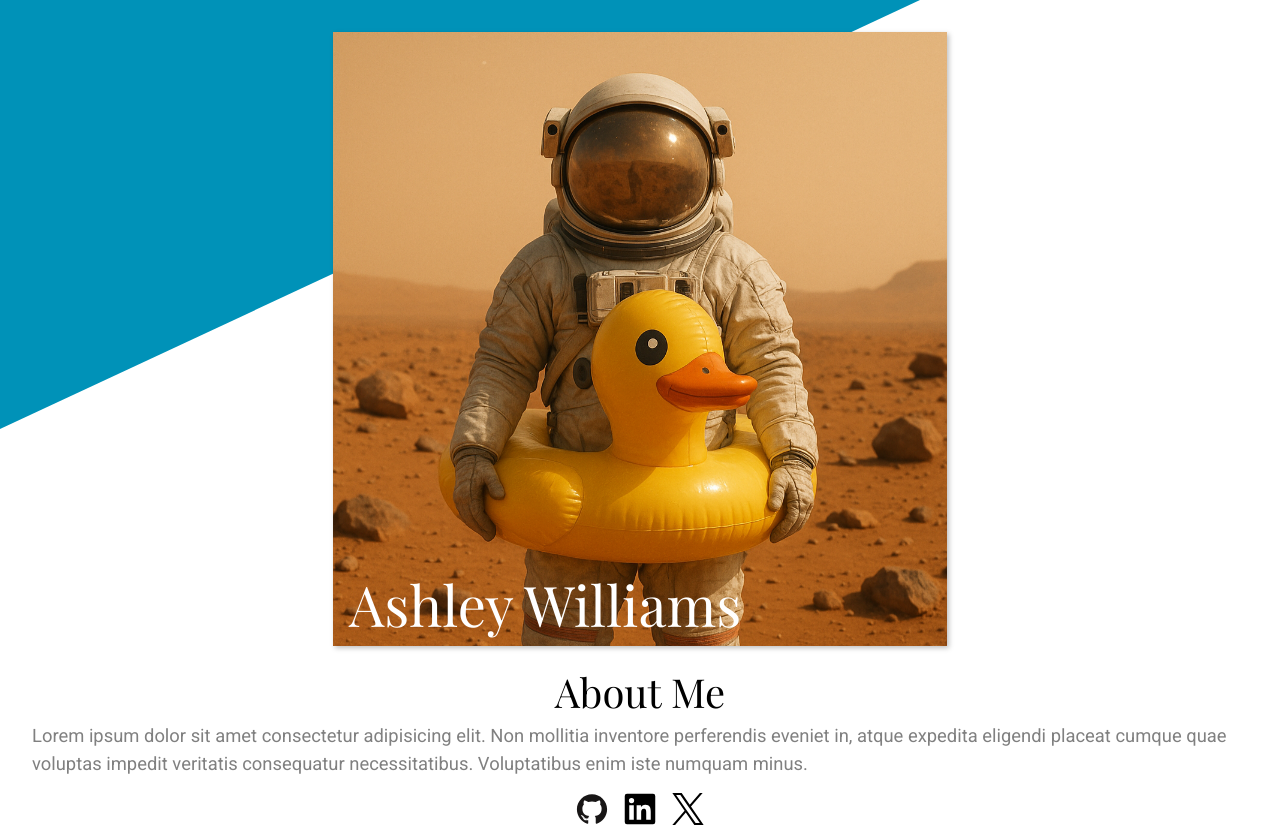
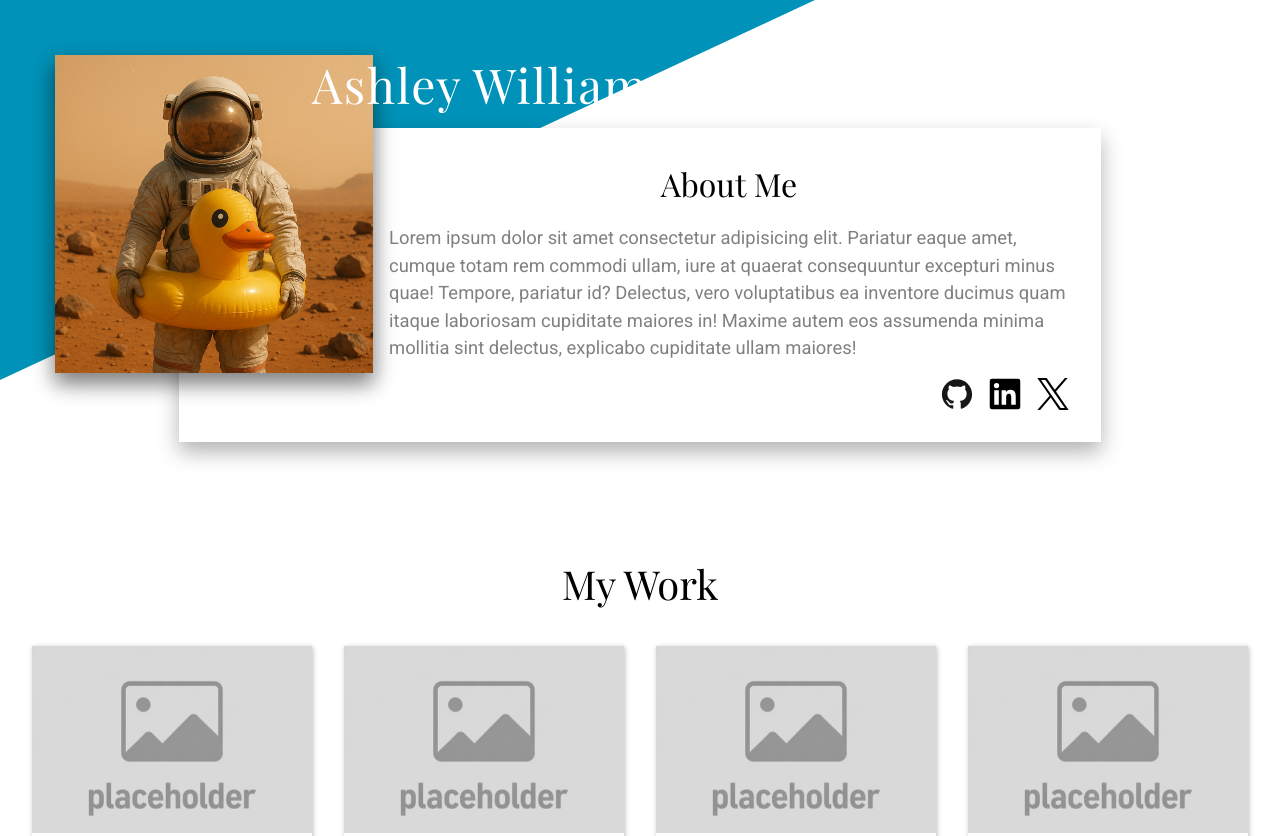
Before and after one commit to AlfiZain/homepage-top, a plain HTML site: page index.html in a window 1280 px wide. Shown: the top 836 px of the page. Drawn offline with Linux system fonts and the light colour scheme.

Commit message:
feat: complete ui for tablet screen

```diff
--- a/index.html
+++ b/index.html
@@ -10,22 +10,25 @@
     <header>
       <div class="bg"></div>
       <div class="content">
-        <section id="profile" class="profile">
-          <picture class="profile-picture">
+        <section id="about" class="about">
+          <div class="about-image">
+            <picture>
               <source
-              media="(min-width: 500px)"
+                media="(min-width: 576px)"
                 srcset="./src/images/avatar_1x1.png" />
               <img src="./src/images/avatar_2x3.png" alt="ashley williams" />
             </picture>
             <h1 class="profile-name">Ashley Williams</h1>
-        </section>
-        <section id="about" class="about">
+          </div>
+          <div class="about-content">
             <h2>About Me</h2>
             <p>
-            Lorem ipsum dolor sit amet consectetur adipisicing elit. Non
-            mollitia inventore perferendis eveniet in, atque expedita eligendi
-            placeat cumque quae voluptas impedit veritatis consequatur
-            necessitatibus. Voluptatibus enim iste numquam minus.
+              Lorem ipsum dolor sit amet consectetur adipisicing elit. Pariatur
+              eaque amet, cumque totam rem commodi ullam, iure at quaerat
+              consequuntur excepturi minus quae! Tempore, pariatur id? Delectus,
+              vero voluptatibus ea inventore ducimus quam itaque laboriosam
+              cupiditate maiores in! Maxime autem eos assumenda minima mollitia
+              sint delectus, explicabo cupiditate ullam maiores!
             </p>
             <div class="social-links">
               <svg viewBox="0 0 128 128" class="icon">
@@ -48,6 +51,7 @@
                   fill="#000"
                   style="stroke-width: 0.104373"></path>
               </svg>
+            </div>
           </div>
         </section>
       </div>
@@ -299,8 +303,29 @@
           <p>Random Town, California 12345</p>
         </div>
         <div>
-          <p>555-555-5555</p>
-          <p>ashleywilliams.is.not.real@gmail.com</p>
+          <p class="contact-item">
+            <svg
+              class="icon"
+              xmlns="http://www.w3.org/2000/svg"
+              viewBox="0 0 24 24">
+              <path
+                d="M6.62,10.79C8.06,13.62 10.38,15.94 13.21,17.38L15.41,15.18C15.69,14.9 16.08,14.82 16.43,14.93C17.55,15.3 18.75,15.5 20,15.5A1,1 0 0,1 21,16.5V20A1,1 0 0,1 20,21A17,17 0 0,1 3,4A1,1 0 0,1 4,3H7.5A1,1 0 0,1 8.5,4C8.5,5.25 8.7,6.45 9.07,7.57C9.18,7.92 9.1,8.31 8.82,8.59L6.62,10.79Z"
+                fill="currentColor" />
+            </svg>
+            <span>555-555-5555</span>
+          </p>
+
+          <p class="contact-item">
+            <svg
+              class="icon"
+              xmlns="http://www.w3.org/2000/svg"
+              viewBox="0 0 24 24">
+              <path
+                d="M20,8L12,13L4,8V6L12,11L20,6M20,4H4C2.89,4 2,4.89 2,6V18A2,2 0 0,0 4,20H20A2,2 0 0,0 22,18V6C22,4.89 21.1,4 20,4Z"
+                fill="currentColor" />
+            </svg>
+            <span>ashleywilliams.is.not.real@gmail.com</span>
+          </p>
         </div>
         <div class="social-links">
           <svg viewBox="0 0 128 128" class="icon big">
@@ -328,7 +353,7 @@
       <div class="footer-image">
         <picture>
           <source
-            media="(min-width: 500px)"
+            media="(min-width: 1024px)"
             srcset="./src/images/avatar_2_16x9.png" />
           <img
             src="./src/images/avatar_2_9x16.png"
--- a/src/styles/main.css
+++ b/src/styles/main.css
@@ -46,65 +46,64 @@ header {
 header .bg {
   position: absolute;
   width: 100%;
-  height: 50%;
+  height: 45%;
   background-color: var(--bg-color-primary);
   transform: skewY(-25deg);
   transform-origin: top left;
   z-index: 1;
 }
 
-header .content {
+.content {
   position: relative;
   z-index: 2;
-
-  margin: 2rem;
-  display: flex;
-  flex-direction: column;
-  align-items: center;
-  justify-content: center;
-  gap: 1rem;
-}
-
-main {
+  margin-block: 475px 2rem;
   margin-inline: 2rem;
 }
 
-.profile {
+.about {
+  padding-block: 2rem;
   position: relative;
 }
 
-.profile-picture {
-  display: block;
+.about-image {
+  position: absolute;
+  top: -450px;
+  left: 0;
   width: 100%;
-  box-shadow: 2px 2px 5px rgba(0, 0, 0, 0.25);
+  height: 450px;
+  padding-inline: 0.35rem;
 }
 
-.profile-picture img {
+.about-image picture,
+.about-image img {
   width: 100%;
-  height: auto;
+  height: 100%;
+  object-fit: cover;
+  box-shadow: 0 10px 20px rgba(0, 0, 0, 0.3);
 }
 
 .profile-name {
   position: absolute;
   bottom: 0;
-  left: 0;
-  padding: 0 1rem;
+  left: 1rem;
+  color: white;
   font-size: 3.5rem;
-  color: white;
+  letter-spacing: 1.5px;
 }
 
-.about {
-  background-color: white;
-  padding: 8px 16p;
+.about-content {
+  display: flex;
+  flex-direction: column;
+  gap: 1rem;
 }
 
-.about p {
+.about-content p {
   color: gray;
   font-size: 1.15rem;
 }
 
 .social-links {
-  margin-block-start: 1rem;
+  margin-top: 1rem;
   display: flex;
   justify-content: center;
   gap: 1rem;
@@ -120,6 +119,10 @@ main {
 
 .icon .big {
   width: 2.5rem;
+}
+
+main {
+  margin-inline: 2rem;
 }
 
 #my-work {
@@ -141,7 +144,7 @@ main {
 
 .project-header {
   width: 100%;
-  max-height: 300px;
+  max-height: 250px;
   overflow: hidden;
 }
 
@@ -183,7 +186,6 @@ main {
 }
 
 footer {
-  position: relative;
   max-height: 800px;
   overflow: hidden;
   background-color: var(--bg-color-primary);
@@ -221,3 +223,104 @@ footer {
   object-fit: cover;
   object-position: center;
 }
+
+.contact-item .icon {
+  display: none;
+}
+
+@media screen and (min-width: 768px) {
+  header .bg {
+    height: 75%;
+  }
+
+  .profile-name {
+    font-size: 3rem;
+    top: 1rem;
+    left: 17.5rem;
+  }
+
+  .content {
+    margin-block: 2rem;
+  }
+
+  .about {
+    padding: 2rem;
+  }
+
+  .about-image {
+    position: static;
+    float: left;
+    width: 350px;
+    height: 350px;
+    margin: -25px 0 0 -25px;
+    padding: 1rem;
+  }
+
+  .about-content {
+    background-color: white;
+    display: block;
+    width: 80%;
+    margin-block-start: 4rem;
+    margin-inline: auto;
+    padding: 2rem;
+    box-shadow: 0 10px 20px rgba(0, 0, 0, 0.3);
+  }
+
+  .about-content h2 {
+    font-size: 2rem;
+  }
+
+  .about-content p {
+    margin-block: 1rem;
+  }
+
+  .about::after {
+    content: '';
+    display: block;
+    clear: both;
+  }
+
+  .social-links {
+    justify-content: flex-end;
+  }
+
+  footer {
+    display: flex;
+    align-items: center;
+  }
+
+  .contact {
+    width: 50%;
+  }
+
+  .contact h2 {
+    font-size: 2rem;
+    text-align: left;
+  }
+
+  .footer-image {
+    padding: 2rem;
+    width: 50%;
+    height: 500px;
+  }
+
+  footer .social-links {
+    justify-content: flex-start;
+  }
+
+  .contact-item {
+    display: flex;
+    gap: 1rem;
+    align-items: center;
+  }
+
+  .contact-item .icon {
+    display: inline-block;
+    width: 1.25rem;
+    color: white;
+  }
+
+  .footer-image img {
+    object-position: right;
+  }
+}
```
Lines whose indentation alone changed are shown as unchanged.
